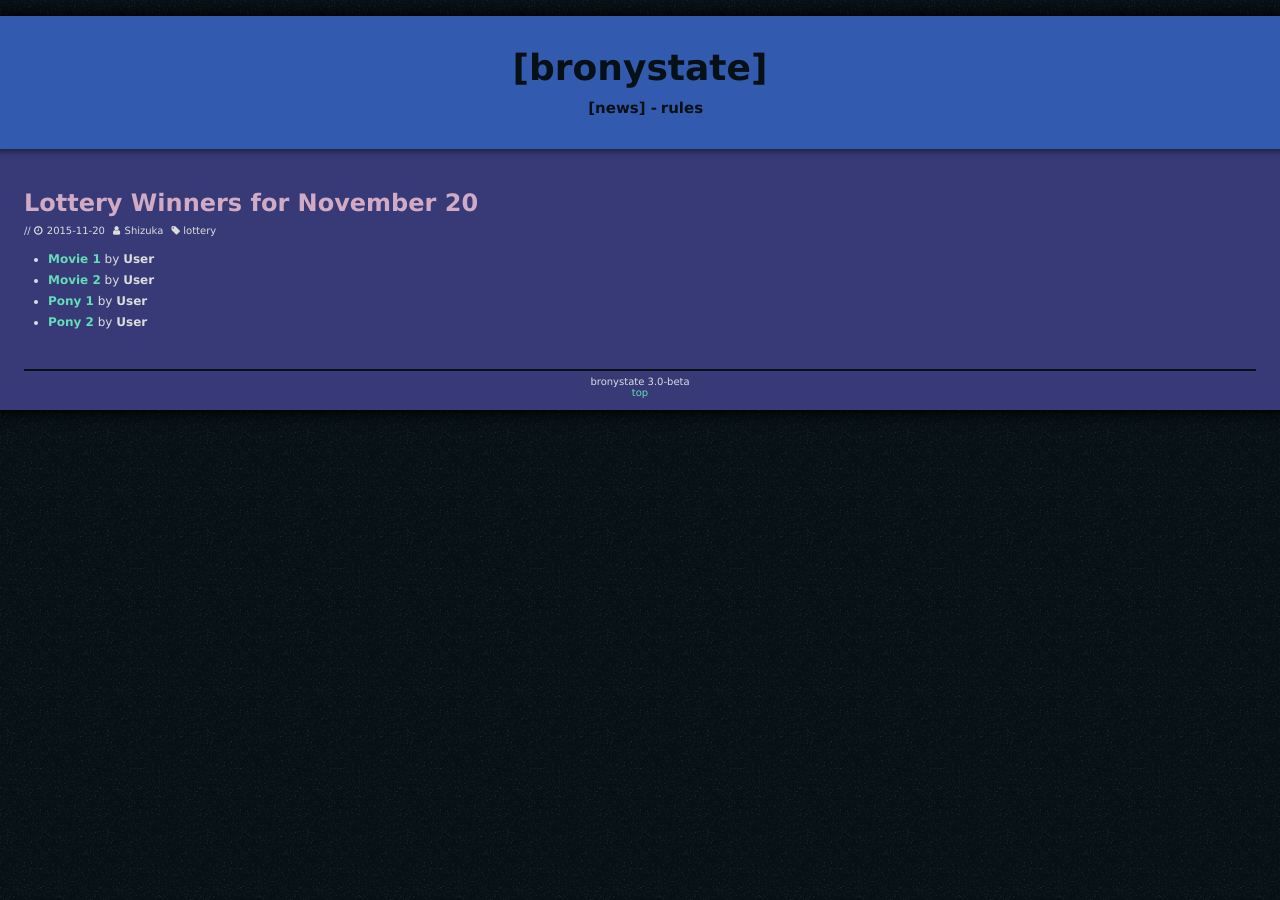
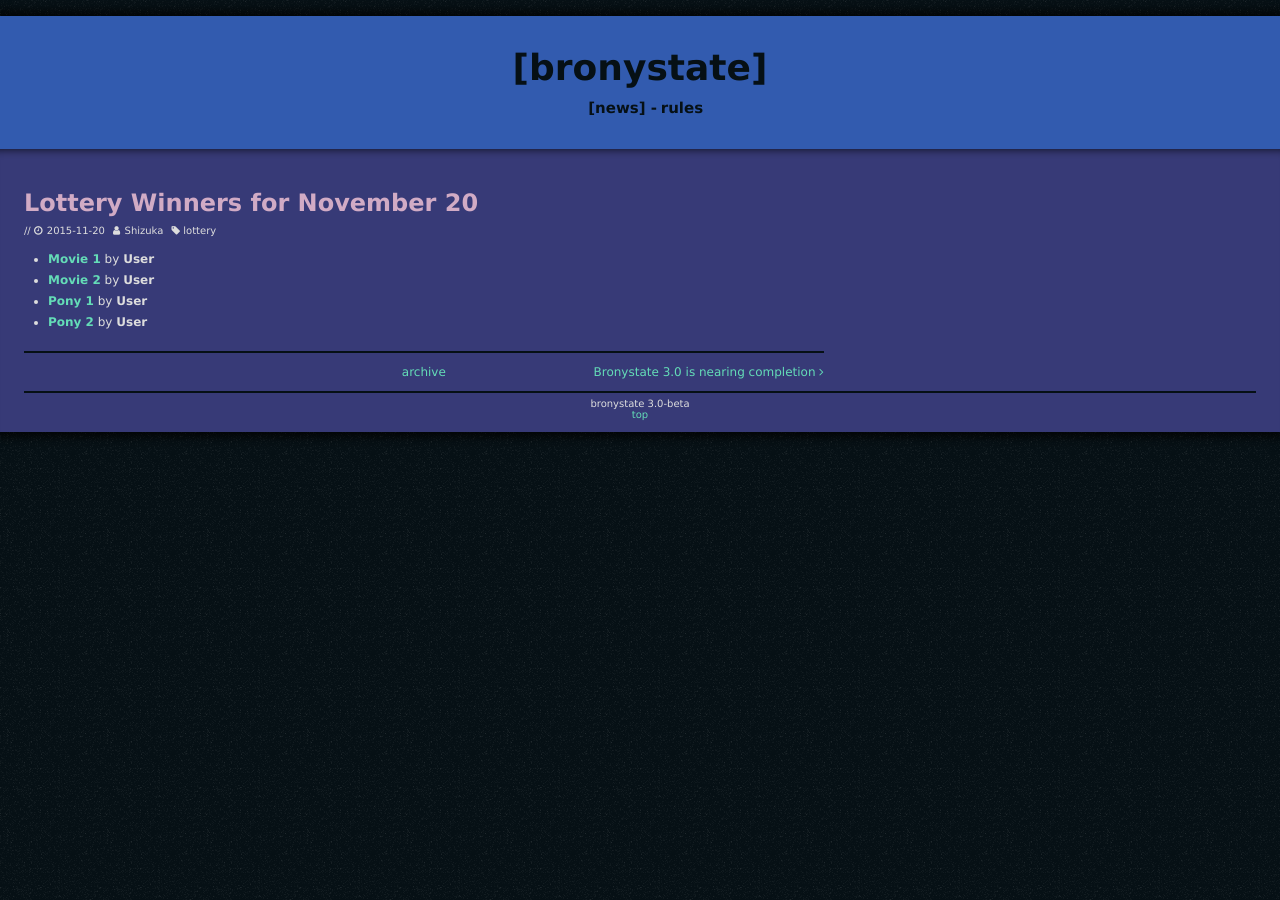
Before and after one commit to Bronystate/brstv3, a Jekyll site: the page built from _posts/2015-11-20-lottery.md, in a window 1280 px wide. Built offline with Jekyll 4.4.1, drawn with Linux system fonts in a browser that asks for light colours; nearby versions of some CDN libraries.

Commit message:
added nav to posts

```diff
--- /dev/null
+++ b/_includes/meta_newsnav.html
@@ -0,0 +1,6 @@
+{% assign post = include.post %}
+<nav>
+  <div class="left">{% if page.previous %} <a href="{{ page.previous.url }}"><i class="fa fa-angle-left"></i> {{ page.previous.title }}</a> {% endif %}</div>
+  <div class="center"><a href="/news/">archive</a></div>
+  <div class="right">{% if page.next %} <a href="{{ page.next.url }}">{{ page.next.title }} <i class="fa fa-angle-right"></i></a> {% endif %}</div>
+</nav>
--- a/_layouts/post.html
+++ b/_layouts/post.html
@@ -7,6 +7,7 @@
 {% include meta_postinfo.html post=page skiplink=true %}
 {{ content }}
 </article>
+{% include meta_newsnav.html post=page %}
 </section>
 <!-- % include zone_sidebar.html % -->
 {% include zone_footer.html %}
--- a/_sass/_zone_news.scss
+++ b/_sass/_zone_news.scss
@@ -11,6 +11,27 @@ $boxcolor: royalblue;
   float: left;
   width: 800px;
   margin-bottom: 1.5em;
+
+  nav {
+    border-top: $border;
+    padding-top: 1em;
+    margin-bottom: -0.5em;
+
+    .left {
+      display: inline-block;
+      width: 33%;
+    }
+    .center {
+      display: inline-block;
+      width: 33%;
+      text-align: center;
+    }
+    .right {
+      display: inline-block;
+      text-align: right;
+      width: 33%;
+    }
+  }
 }
 
 .sidebar {
@@ -20,3 +41,46 @@ $boxcolor: royalblue;
   border-left: $border;
   float: right;
 }
+
+.postinfo {
+  font-size: $size-text-small;
+  margin-top: -0.5em;
+  margin-bottom: 1em;
+
+  .date {
+    &:before {
+      font-family: FontAwesome;
+      padding-right: 0.5ex;
+      content: "\f017"; //fa-clock-o
+    }
+  }
+
+  .author {
+    padding-left: 0.5em;
+    &:before {
+      font-family: FontAwesome;
+      padding-right: 0.5ex;
+      content: "\f007"; //fa-user
+    }
+  }
+
+  .tags {
+    display: inline;
+    padding-left: 0.5em;
+    margin-left: 0;
+
+    &:before {
+      font-family: FontAwesome;
+      content: "\f02b"; //fa-tag
+    }
+
+    li {
+      list-style-type: none;
+      display: inline;
+
+      &:not(:last-child):after {
+        content: ",";
+      }
+    }
+  }
+}
--- a/assets/css/main.scss
+++ b/assets/css/main.scss
@@ -185,50 +185,6 @@ a {
   }
 }
 
-.postinfo {
-  font-size: $size-text-small;
-  margin-top: -0.5em;
-  margin-bottom: 1em;
-
-  .date {
-    &:before {
-      font-family: FontAwesome;
-      padding-right: 0.5ex;
-      content: "\f017"; //fa-clock-o
-    }
-  }
-
-  .author {
-    padding-left: 0.5em;
-    &:before {
-      font-family: FontAwesome;
-      padding-right: 0.5ex;
-      content: "\f007"; //fa-user
-    }
-  }
-
-  .tags {
-    display: inline;
-    padding-left: 0.5em;
-    margin-left: 0;
-
-    &:before {
-      font-family: FontAwesome;
-      content: "\f02b"; //fa-tag
-    }
-
-    li {
-      list-style-type: none;
-      display: inline;
-
-      &:not(:last-child):after {
-        content: ",";
-      }
-    }
-  }
-
-}
-
 strong {
   font-weight: bold;
 }
```
